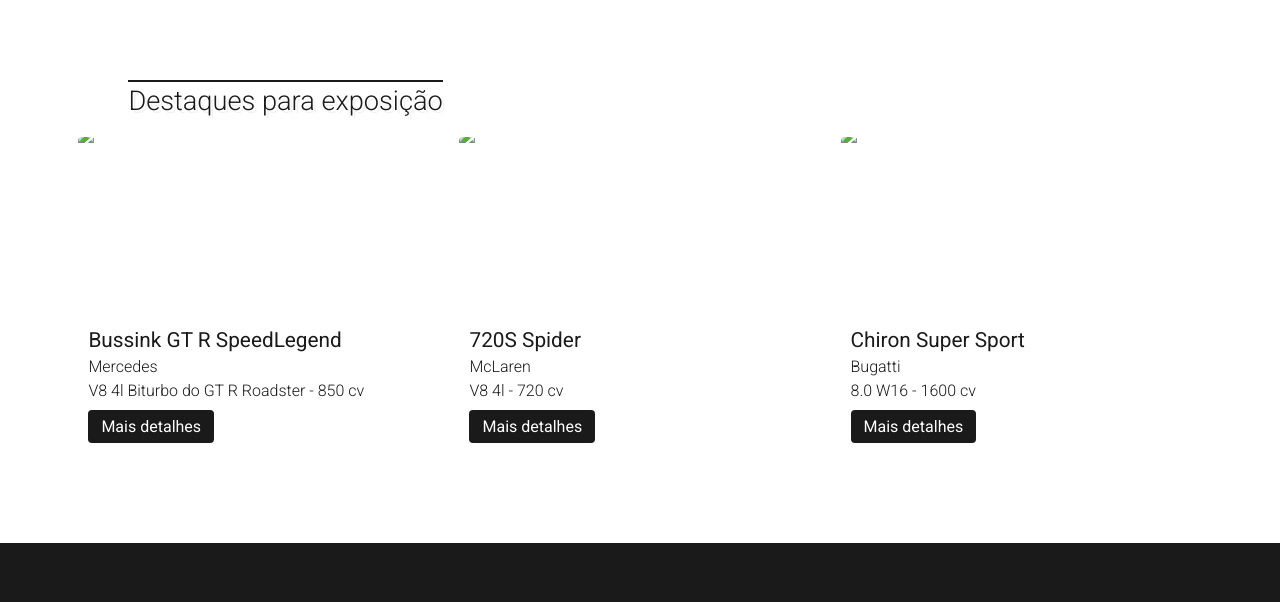
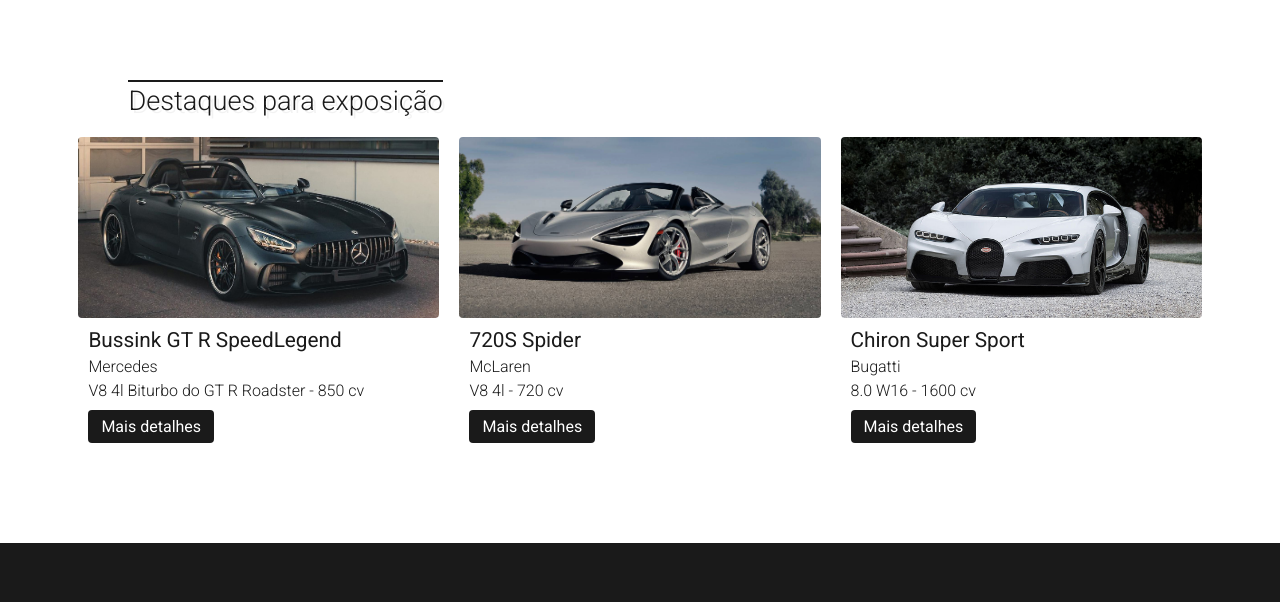
Before and after one commit to lacerda1109/veiculos-exoticos, a plain HTML site: page index.html in a window 1280 px wide. Shown: the part 820-1422 px from the top of the page. Drawn offline with nearby package versions, Linux system fonts and the light colour scheme; the site is published under a folder, as on GitHub Pages, so addresses that start at the root find nothing; a script that the page names is missing.

Commit message:
Corrige bug de imagem, e faz remoções simples

```diff
--- a/index.html
+++ b/index.html
@@ -65,9 +65,8 @@
             <div class="destaque-itens">
                 <div class="card">
                     <div class="image-wrapper">
-                        <img src="/img/mercedes-amg-gt.jpg" />
+                        <img src="img/mercedes-amg-gt.jpg" />
                     </div>
-                    <!-- <div class="imagem-card"></div> -->
                     <div class="card-info">
                         <h4>Bussink GT R SpeedLegend</h4>
                         <p>Mercedes</p>
@@ -77,9 +76,8 @@
                 </div>
                 <div class="card">
                     <div class="image-wrapper">
-                        <img src="/img/maclaren-720s-spider.jpg" />
+                        <img src="img/maclaren-720s-spider.jpg" />
                     </div>
-                    <!-- <div class="imagem-card"></div> -->
                     <div class="card-info">
                         <h4>720S Spider</h4>
                         <p>McLaren</p>
@@ -89,9 +87,8 @@
                 </div>
                 <div class="card">
                     <div class="image-wrapper">
-                        <img src="/img/bugatti-chiron.jpg" />
+                        <img src="img/bugatti-chiron.jpg" />
                     </div>
-                    <!-- <div class="imagem-card"></div> -->
                     <div class="card-info">
                         <h4>Chiron Super Sport</h4>
                         <p>Bugatti</p>
```
Also changed, not shown: exposicao.html (+1 -0 lines), sobre.html (+1 -0 lines), img/box-text.png (deleted).
